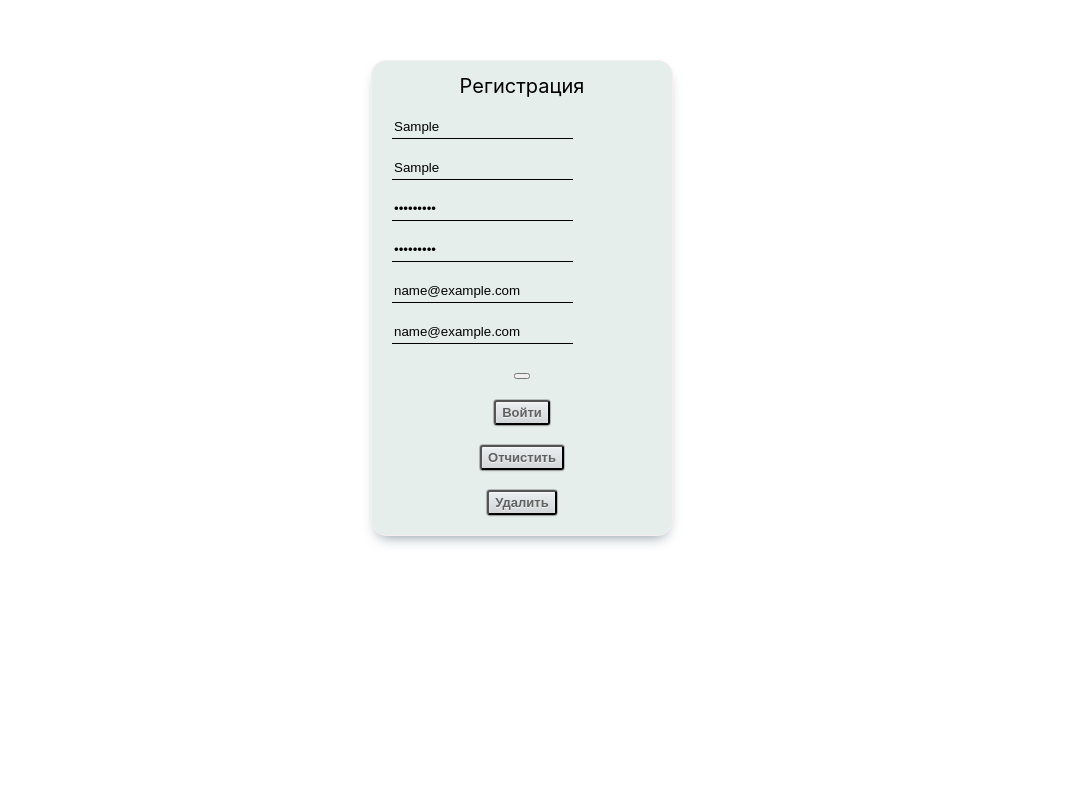
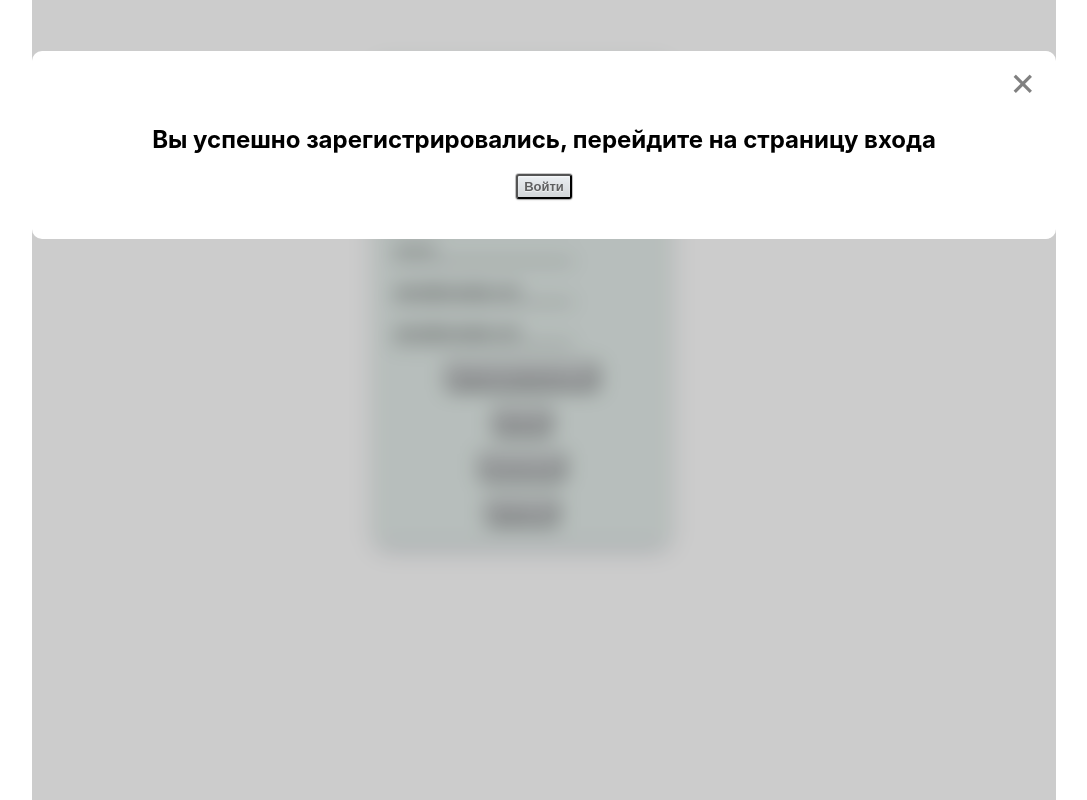
Before and after one commit to ChudininVyacheslav/Registration-form, a React (Create React App) app: page / in a window 1280 px wide. Both pictures are taken after typing "Sample", "Sample", "Sample123", "Sample123", "name@example.com", "name@example.com" into the empty fields and a click on the button "Зарегистрироваться". Shown: the whole page, without its empty margins (118-1205 px from the left). Built offline with nearby package versions, Linux system fonts and the light colour scheme.

Commit message:
добавление общего поля ошибки при неправильном входе в аккаунт

```diff
--- a/src/components/Form/Enter/Enter.tsx
+++ b/src/components/Form/ButtonEnter/ButtonEnter.tsx
@@ -2,7 +2,7 @@ import React from 'react'
 import styles from './Enter.module.scss';
 import { Link } from "react-router-dom";
 
-const Enter = () => {
+const ButtonEnter = () => {
     return (
         <button
             className={styles.button}
@@ -14,4 +14,4 @@ const Enter = () => {
     )
 }
 
-export default Enter
+export default ButtonEnter
--- a/src/components/Form/ButtonSubmit/ButtonSubmit.module.scss
+++ b/src/components/Form/ButtonSubmit/ButtonSubmit.module.scss
@@ -1,32 +1,40 @@
-.modal {
-    height: 100vh;
-    width: 100vw;
-    background-color: gray;
+.modal__wrapper-open {
     position: fixed;
-    top: 0;
-    left: 0;
-    display: flex;
-    text-align: center;
-    justify-content: center;
-    transform: scale(0);
+    bottom: 0;
+    width: 80%;
+    background-color: rgba(0, 0, 0, .2);
+    backdrop-filter: blur(10px);
+    height: 100%;
+    display: block;
+    left: 150px;
 
+    .modal__body {
+        max-width: 500px;
+        margin: auto;
+        background: white;
+        margin-top: 5%;
+        padding: 20px;
+        border-radius: 10px;
+        max-width: 100%;
 
+        .modal__close {
+            text-align: right;
+            margin-top: -15px;
+            font-size: 40px;
+            color: grey;
+            cursor: pointer;
+        }
 
-
-    .modal-active {
-        transform: scale(1);
     }
 
 
-    .modal-content {
+}
+.modal__wrapper-close {
+    height: 0;
+    display: none;
+}
 
-        padding: 20px;
-        border-radius: 15px;
-        background-color: white;
-        height: 200px;
-        width: 400px;
-    }
-}
+
 
 
 .button {
--- a/src/components/Form/ButtonSubmit/ButtonSubmit.tsx
+++ b/src/components/Form/ButtonSubmit/ButtonSubmit.tsx
@@ -1,29 +1,27 @@
 import React from 'react';
 import styles from './ButtonSubmit.module.scss';
 import { IProps } from './interfaces';
+import ButtonEnter from '../ButtonEnter/ButtonEnter';
 
-const ButtonSubmit: React.FC<IProps> = ({ disabled, active, setActive }) => {
+const ButtonSubmit: React.FC<IProps> = ({ disabled, isOpend, onModalClose, onClick }) => {
     return (
-        <div className={active ? styles['modal-active'] : styles['modal']}
-            onClick={() => {
-                setActive(false)
-            }}
-        >
-            <div
-                className={styles['modal-content']}
-            >
-                <p>asdddddddasdas</p>
+        <div>
+            <div className={styles[`modal__wrapper-${isOpend ? 'open' : 'close'}`]}>
+
+                <div className={styles['modal__body']}>
+                    <div className={styles['modal__close']} onClick={onModalClose}>&times;</div>
+                    <h2>Вы успешно зарегистрировались, перейдите на страницу входа</h2>
+                    <ButtonEnter />
+                </div>
+            </div>
             <button
                 className={styles.button}
                 disabled={disabled}
-                onClick={() => {
-                    console.log(1)
-                    setActive(true)
-                } }
+                onClick={onClick}
                 type='submit'>
                 Зарегистрироваться
             </button>
-            </div>
+
         </div>
     );
 };
--- a/src/components/Form/ButtonSubmit/interfaces.ts
+++ b/src/components/Form/ButtonSubmit/interfaces.ts
@@ -1,5 +1,6 @@
 export interface IProps {
     disabled: boolean;
-    active: boolean;
-    setActive: React.Dispatch<React.SetStateAction<boolean>>;
+    isOpend: boolean;
+    onModalClose: () => void;
+    onClick: () => void;
 };
--- a/src/components/Form/Form.module.scss
+++ b/src/components/Form/Form.module.scss
@@ -8,4 +8,32 @@
     -webkit-box-shadow: 0px 7px 14px -7px rgba(34, 60, 80, 0.6);
     -moz-box-shadow: 0px 7px 14px -7px rgba(34, 60, 80, 0.6);
     box-shadow: 0px 7px 14px -7px rgba(34, 60, 80, 0.6);
-}
+
+        button:hover,
+        button.hover {
+            background: #fff;
+        }
+
+        button:active,
+        button.active {
+            background: #d0d3d6;
+            background-image: linear-gradient(rgba(0, 0, 0, .1), rgba(0, 0, 0, 0));
+            box-shadow: inset 0 0 2px rgba(0, 0, 0, .2), inset 0 2px 5px rgba(0, 0, 0, .2), 0 1px rgba(255, 255, 255, .2);
+        }
+    }
+
+    .button {
+        text-align: center;
+        font-size: 13px;
+        text-decoration: none;
+        font-weight: 700;
+        padding: 3px 6px;
+        background: #eaeef1;
+        display: block;
+        margin: 20px auto;
+        background-image: linear-gradient(rgba(0, 0, 0, 0), rgba(0, 0, 0, .1));
+        border-radius: 3px;
+        color: rgba(0, 0, 0, .6);
+        text-shadow: 0 1px 1px rgba(255, 255, 255, .7);
+        box-shadow: 0 0 0 1px rgba(0, 0, 0, .2), 0 1px 2px rgba(0, 0, 0, .2), inset 0 1px 2px rgba(255, 255, 255, .7);
+    }
--- a/src/components/Form/Form.tsx
+++ b/src/components/Form/Form.tsx
@@ -1,7 +1,7 @@
 import React, { useState } from 'react';
 import styles from './Form.module.scss'
 import { Formik } from 'formik';
-import { useDispatch } from 'react-redux';
+import { useDispatch, useSelector } from 'react-redux';
 import { IErrors, IValues } from './interfaces';
 import { ADD_DATA } from '../../store/registration/actionTypes';
 import { validationSchema } from './registrationFormSchema';
@@ -11,23 +11,20 @@ import ButtonSubmit from './ButtonSubmit/ButtonSubmit';
 import ButtonDelete from './ButtonDelete/ButtonDelete';
 import ButtonClear from './ButtonClear/ButtonClear';
 import Input from './Input/Input';
-import Enter from './Enter/Enter';
+import ButtonEnter from './ButtonEnter/ButtonEnter';
+
 
 const Form = () => {
   const dispatch = useDispatch();
 
-  const [modalActive, setModalActive] = useState(true);
+  const [modal, setModal] = useState(false);
 
   function saveData(values: IValues): void {
     dispatch({ type: ADD_DATA, payload: values });
   };
 
   return (
-    // <div className={modalActive ? styles['modal-active'] : styles['modal']}
-    //         onClick={() => {
-    //           setModalActive(false)
-    //         }}
-    // >
+
     <div className={styles.form}>
         <Title />
         <Formik
@@ -132,15 +129,26 @@ const Form = () => {
                       ? errors.confirmEmail
                       : undefined}
                   />
-                <button>
+
                   <ButtonSubmit
                     disabled={!isValid && !dirty}
-                  active={modalActive}
-                  setActive={setModalActive}
+                    isOpend={modal}
+                    onModalClose={() => setModal(false)}
+                    onClick={() => {
+                      console.log(2)
+                      if (isValid && dirty) {
+                        console.log(1)
+                        setModal(true)
+                      }
+                    }}
                     />
-                  </button>
+                  {/* <button className={styles.button}
+                    disabled={!isValid && !dirty}
+                    type='submit'>
+                    Зарегистрироваться
+                  </button> */}
                 </form>
-              <Enter />
+                <ButtonEnter />
                 <ButtonClear
                   onClick={() => { resetForm() }}
                 />
@@ -150,7 +158,6 @@ const Form = () => {
         </Formik>
         <ButtonDelete />
       </div>
-    // </div>
   );
 };
 
```
Also changed, not shown: src/components/Form/ButtonEnter/Enter.module.scss (renamed from src/components/Form/Enter/Enter.module.scss). Lines whose indentation alone changed are shown as unchanged.
